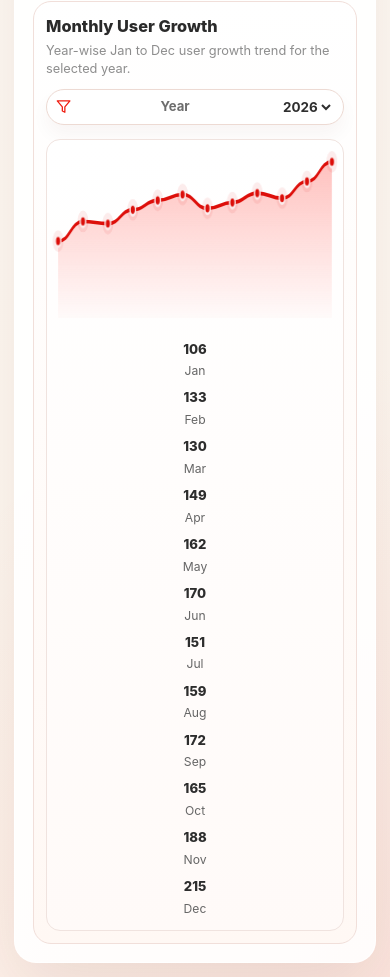
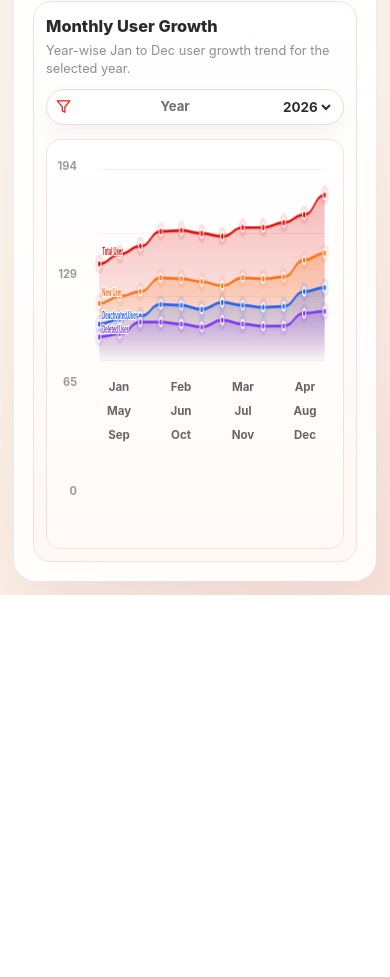
Before and after one commit to alamin71/brad-dashboard, a React (Vite) app: page /admin/dashboard in a window 390 px wide. Shown: the part 1213-2190 px from the top of the page. After the commit the page ends 1808 px from the top, so only its background shows below. Built offline with nearby package versions, Linux system fonts and the light colour scheme.

Commit message:
home animaion chart add

```diff
--- a/src/App.css
+++ b/src/App.css
@@ -1013,16 +1013,18 @@
 .dashboard-overview-chart__plot {
   margin-top: 14px;
   position: relative;
-  min-height: 330px;
+  min-height: 360px;
   border-radius: 14px;
   border: 1px solid #f0e3df;
   background: linear-gradient(180deg, #fff 0%, #fffaf8 100%);
   overflow: hidden;
+  padding: 10px 12px 12px;
 }
 
 .dashboard-overview-chart__svg {
-  width: 100%;
-  height: 220px;
+  width: calc(100% - 44px);
+  margin-left: 44px;
+  height: 250px;
   display: block;
   overflow: visible;
 }
@@ -1032,7 +1034,6 @@
 }
 
 .dashboard-overview-chart__area {
-  fill: url(#overviewLineGradient);
   opacity: 0;
   animation: dashboardChartFadeIn 0.4s ease forwards;
   animation-delay: 0.15s;
@@ -1040,8 +1041,7 @@
 
 .dashboard-overview-chart__line {
   fill: none;
-  stroke: #dd0f0a;
-  stroke-width: 4;
+  stroke-width: 3;
   stroke-linecap: round;
   stroke-linejoin: round;
   stroke-dasharray: 900;
@@ -1049,34 +1049,85 @@
   animation: dashboardLineDraw 1.15s ease forwards;
 }
 
+.dashboard-overview-chart__grid-line {
+  stroke: #f2e8e4;
+  stroke-width: 1;
+}
+
+.dashboard-overview-chart__y-axis {
+  position: absolute;
+  top: 18px;
+  left: 0;
+  bottom: 48px;
+  width: 44px;
+  display: flex;
+  flex-direction: column;
+  justify-content: space-between;
+  align-items: flex-end;
+  padding-right: 8px;
+}
+
+.dashboard-overview-chart__y-axis span {
+  color: #9b9b9b;
+  font-size: 0.69rem;
+  font-weight: 700;
+}
+
 .dashboard-overview-chart__node {
-  fill: #dd0f0a;
   stroke: #fff;
-  stroke-width: 3;
+  stroke-width: 2.5;
   opacity: 0;
   transform-box: fill-box;
   transform-origin: center;
   animation: dashboardNodePop 0.45s ease forwards;
+  cursor: pointer;
 }
 
 .dashboard-overview-chart__node-ring {
-  fill: rgba(221, 15, 10, 0.08);
   opacity: 0;
   transform-box: fill-box;
   transform-origin: center;
   animation: dashboardNodeRing 0.45s ease forwards;
 }
 
+.dashboard-overview-chart__series-label {
+  font-size: 11px;
+  font-weight: 700;
+  paint-order: stroke;
+  stroke: #fff;
+  stroke-width: 3px;
+}
+
+.dashboard-overview-chart__tooltip {
+  position: absolute;
+  transform: translate(-50%, -110%);
+  z-index: 3;
+  min-width: 128px;
+  border: 1px solid;
+  border-radius: 10px;
+  background: #fff;
+  box-shadow: 0 14px 28px rgba(31, 20, 16, 0.16);
+  padding: 8px 10px;
+  display: grid;
+  gap: 2px;
+  pointer-events: none;
+}
+
+.dashboard-overview-chart__tooltip strong {
+  font-size: 0.75rem;
+}
+
+.dashboard-overview-chart__tooltip span {
+  color: #676767;
+  font-size: 0.72rem;
+}
+
 .dashboard-overview-chart__labels {
   display: grid;
-  grid-template-columns: repeat(4, minmax(0, 1fr));
-  gap: 12px;
-  padding: 0 8px 14px;
-}
-
-.dashboard-overview-chart__label-group {
-  display: grid;
+  grid-template-columns: repeat(12, minmax(0, 1fr));
   gap: 4px;
+  margin-left: 44px;
+  padding: 0 2px;
   text-align: center;
 }
 
@@ -1088,7 +1139,8 @@
 
 .dashboard-overview-chart__label {
   color: #666;
-  font-size: 0.76rem;
+  font-size: 0.72rem;
+  font-weight: 700;
   line-height: 1.25;
 }
 
@@ -1960,11 +2012,11 @@
   }
 
   .dashboard-overview-chart__plot {
-    min-height: 360px;
+    min-height: 380px;
   }
 
   .dashboard-overview-chart__labels {
-    grid-template-columns: repeat(4, minmax(0, 1fr));
+    grid-template-columns: repeat(6, minmax(0, 1fr));
     gap: 10px;
   }
 
@@ -2047,15 +2099,24 @@
   }
 
   .dashboard-overview-chart__plot {
-    min-height: 300px;
+    min-height: 410px;
+    padding: 10px;
   }
 
   .dashboard-overview-chart__svg {
-    height: 200px;
+    width: calc(100% - 34px);
+    margin-left: 34px;
+    height: 230px;
+  }
+
+  .dashboard-overview-chart__y-axis {
+    width: 34px;
+    padding-right: 4px;
   }
 
   .dashboard-overview-chart__labels {
-    grid-template-columns: 1fr;
+    margin-left: 34px;
+    grid-template-columns: repeat(4, minmax(0, 1fr));
   }
 
   .dashboard-overview-chart__header {
--- a/src/pages/admin/AdminDashboardPage.tsx
+++ b/src/pages/admin/AdminDashboardPage.tsx
@@ -1,9 +1,31 @@
 import { useMemo, useState } from "react";
 import { FiFilter } from "react-icons/fi";
+
+type MetricKey = "totalUser" | "newUser" | "deactivatedUser" | "deletedUser";
 
 type MonthlyPoint = {
   month: string;
   value: number;
+  x: number;
+  y: number;
+};
+
+type HoveredPoint = {
+  month: string;
+  metricLabel: string;
+  value: number;
+  color: string;
+  leftPercent: number;
+  topPercent: number;
+};
+
+type YearSeries = Record<MetricKey, number[]>;
+
+type MetricConfig = {
+  key: MetricKey;
+  label: string;
+  color: string;
+  fillColor: string;
 };
 
 const monthLabels = [
@@ -21,26 +43,63 @@ const monthLabels = [
   "Dec",
 ];
 
-const buildMonthlySeries = (seed: number): MonthlyPoint[] => {
-  return monthLabels.map((month, index) => {
-    const seasonalWave = Math.sin((index / 11) * Math.PI * 2) * 18;
-    const trend = index * 9;
-    const noise = ((seed + index * 17) % 13) * 2;
+const metricConfigs: MetricConfig[] = [
+  {
+    key: "totalUser",
+    label: "Total User",
+    color: "#dd0f0a",
+    fillColor: "rgba(221, 15, 10, 0.12)",
+  },
+  {
+    key: "newUser",
+    label: "New User",
+    color: "#f97316",
+    fillColor: "rgba(249, 115, 22, 0.12)",
+  },
+  {
+    key: "deactivatedUser",
+    label: "Deactivated User",
+    color: "#2563eb",
+    fillColor: "rgba(37, 99, 235, 0.12)",
+  },
+  {
+    key: "deletedUser",
+    label: "Deleted User",
+    color: "#7c3aed",
+    fillColor: "rgba(124, 58, 237, 0.12)",
+  },
+];
 
+const buildMetricSeries = (
+  seed: number,
+  base: number,
+  trend: number,
+  amplitude: number,
+) => {
+  return monthLabels.map((_, index) => {
+    const wave = Math.sin((index / 11) * Math.PI * 2) * amplitude;
+    const variation = ((seed + index * 19) % 11) - 5;
+
+    return Math.max(8, Math.round(base + index * trend + wave + variation));
+  });
+};
+
+const buildYearSeries = (seed: number): YearSeries => {
   return {
-      month,
-      value: Math.max(18, Math.round(seed + trend + seasonalWave + noise)),
+    totalUser: buildMetricSeries(seed + 11, 95, 6.4, 12),
+    newUser: buildMetricSeries(seed + 21, 56, 4.6, 10),
+    deactivatedUser: buildMetricSeries(seed + 31, 36, 3.4, 8),
+    deletedUser: buildMetricSeries(seed + 41, 24, 2.4, 6),
   };
-  });
 };
 
 const runningYear = new Date().getFullYear();
 
-const yearSeriesMap: Record<number, MonthlyPoint[]> = {
-  [runningYear]: buildMonthlySeries(96),
-  [runningYear - 1]: buildMonthlySeries(74),
-  [runningYear - 2]: buildMonthlySeries(54),
-  [runningYear - 3]: buildMonthlySeries(62),
+const yearSeriesMap: Record<number, YearSeries> = {
+  [runningYear]: buildYearSeries(96),
+  [runningYear - 1]: buildYearSeries(74),
+  [runningYear - 2]: buildYearSeries(54),
+  [runningYear - 3]: buildYearSeries(62),
 };
 
 const getAvailableYears = () => {
@@ -78,6 +137,21 @@ const buildSmoothPath = (points: Array<{ x: number; y: number }>) => {
   return path.join(" ");
 };
 
+const buildAreaPath = (
+  path: string,
+  points: Array<{ x: number; y: number }>,
+  chartHeight: number,
+  chartPadding: number,
+) => {
+  if (!points.length) {
+    return "";
+  }
+
+  const lastPoint = points[points.length - 1];
+  const firstPoint = points[0];
+  return `${path} L ${lastPoint.x} ${chartHeight - chartPadding} L ${firstPoint.x} ${chartHeight - chartPadding} Z`;
+};
+
 function AdminDashboardPage() {
   const [selectedYear, setSelectedYear] = useState(() => {
     return yearSeriesMap[runningYear] ? runningYear : getAvailableYears()[0];
@@ -107,27 +181,74 @@ function AdminDashboardPage() {
   ];
 
   const yearOptions = useMemo(() => getAvailableYears(), []);
-  const monthlySeries =
+  const selectedYearSeries =
     yearSeriesMap[selectedYear] ?? yearSeriesMap[runningYear];
-  const maxValue = Math.max(...monthlySeries.map((item) => item.value));
+  const allValues = metricConfigs.flatMap(
+    (config) => selectedYearSeries[config.key],
+  );
+  const maxValue = Math.max(...allValues);
+  const minValue = Math.min(...allValues);
+  const yRangePadding = Math.max(10, Math.round((maxValue - minValue) * 0.18));
+  const domainMax = maxValue + yRangePadding;
+  const domainMin = Math.max(0, minValue - yRangePadding);
   const chartWidth = 640;
-  const chartHeight = 220;
-  const chartPadding = 24;
-  const chartPoints = monthlySeries.map((item, index) => {
+  const chartHeight = 260;
+  const chartPadding = 22;
+  const [hoveredPoint, setHoveredPoint] = useState<HoveredPoint | null>(null);
+
+  const yTicks = Array.from({ length: 4 }, (_, index) => {
+    const ratio = index / 3;
+    return Math.round(domainMax - ratio * (domainMax - domainMin));
+  });
+
+  const toY = (value: number) => {
+    const safeRange = Math.max(1, domainMax - domainMin);
+    const normalized = (value - domainMin) / safeRange;
+
+    return (
+      chartHeight - chartPadding - normalized * (chartHeight - chartPadding * 2)
+    );
+  };
+
+  const pointsByMetric = metricConfigs.map((config) => {
+    const points: MonthlyPoint[] = monthLabels.map((month, index) => {
+      const value = selectedYearSeries[config.key][index];
       const x =
         chartPadding +
-      (index * (chartWidth - chartPadding * 2)) / (monthlySeries.length - 1);
-    const y =
-      chartHeight -
-      chartPadding -
-      (item.value / maxValue) * (chartHeight - chartPadding * 2);
+        (index * (chartWidth - chartPadding * 2)) / (monthLabels.length - 1);
+      const y = toY(value);
 
-    return { ...item, x, y };
+      return {
+        month,
+        value,
+        x,
+        y,
+      };
     });
 
-  const linePath = buildSmoothPath(chartPoints);
+    return {
+      ...config,
+      points,
+      linePath: buildSmoothPath(points),
+      areaPath: buildAreaPath(
+        buildSmoothPath(points),
+        points,
+        chartHeight,
+        chartPadding,
+      ),
+    };
+  });
 
-  const pointAreaPath = `${linePath} L ${chartWidth - chartPadding} ${chartHeight - chartPadding} L ${chartPadding} ${chartHeight - chartPadding} Z`;
+  const handlePointHover = (point: MonthlyPoint, metric: MetricConfig) => {
+    setHoveredPoint({
+      month: point.month,
+      metricLabel: metric.label,
+      value: point.value,
+      color: metric.color,
+      leftPercent: (point.x / chartWidth) * 100,
+      topPercent: (point.y / chartHeight) * 100,
+    });
+  };
 
   return (
     <section className="dashboard-hero dashboard-hero--wide">
@@ -192,68 +313,142 @@ function AdminDashboardPage() {
         <div
           className="dashboard-overview-chart__plot dashboard-overview-chart__plot--line"
           role="img"
-          aria-label="Overview data line chart"
+          aria-label="Monthly multi-metric growth line chart"
+          onMouseLeave={() => setHoveredPoint(null)}
         >
+          <div className="dashboard-overview-chart__y-axis" aria-hidden="true">
+            {yTicks.map((tick) => (
+              <span key={tick}>{tick}</span>
+            ))}
+          </div>
+
           <svg
             className="dashboard-overview-chart__svg"
             viewBox={`0 0 ${chartWidth} ${chartHeight}`}
             preserveAspectRatio="none"
           >
             <defs>
+              {pointsByMetric.map((metric, index) => (
                 <linearGradient
-                id="overviewLineGradient"
+                  key={`${metric.key}-gradient`}
+                  id={`overviewLineGradient-${index}`}
                   x1="0"
                   y1="0"
                   x2="0"
                   y2="1"
                 >
-                <stop offset="0%" stopColor="#ff4f47" stopOpacity="0.35" />
-                <stop offset="100%" stopColor="#ff4f47" stopOpacity="0.02" />
+                  <stop
+                    offset="0%"
+                    stopColor={metric.color}
+                    stopOpacity="0.28"
+                  />
+                  <stop
+                    offset="100%"
+                    stopColor={metric.color}
+                    stopOpacity="0.01"
+                  />
                 </linearGradient>
+              ))}
             </defs>
 
+            {yTicks.map((tick) => {
+              const y = toY(tick);
+
+              return (
+                <line
+                  key={`grid-${tick}`}
+                  className="dashboard-overview-chart__grid-line"
+                  x1={chartPadding}
+                  x2={chartWidth - chartPadding}
+                  y1={y}
+                  y2={y}
+                />
+              );
+            })}
+
+            {pointsByMetric.map((metric, metricIndex) => (
+              <g key={`${metric.key}-series`}>
                 <path
                   className="dashboard-overview-chart__area"
-              d={pointAreaPath}
+                  d={metric.areaPath}
+                  style={{
+                    fill: `url(#overviewLineGradient-${metricIndex})`,
+                    animationDelay: `${metricIndex * 0.08}s`,
+                  }}
                 />
-            <path className="dashboard-overview-chart__line" d={linePath} />
+                <path
+                  className="dashboard-overview-chart__line"
+                  d={metric.linePath}
+                  style={{
+                    stroke: metric.color,
+                    animationDelay: `${metricIndex * 0.08}s`,
+                  }}
+                />
 
-            {chartPoints.map((point, index) => (
+                {metric.points.map((point, index) => (
                   <g
-                key={`${point.month}-point`}
+                    key={`${metric.key}-${point.month}`}
                     className="dashboard-overview-chart__node-group"
                   >
+                    <circle
+                      className="dashboard-overview-chart__node-ring"
+                      cx={point.x}
+                      cy={point.y}
+                      r="11"
+                      style={{
+                        fill: metric.fillColor,
+                        animationDelay: `${metricIndex * 0.08 + index * 0.04}s`,
+                      }}
+                    />
                     <circle
                       className="dashboard-overview-chart__node"
                       cx={point.x}
                       cy={point.y}
-                  r="6"
-                  style={{ animationDelay: `${index * 0.12}s` }}
+                      r="4.5"
+                      style={{
+                        fill: metric.color,
+                        animationDelay: `${metricIndex * 0.08 + index * 0.04}s`,
+                      }}
+                      onMouseEnter={() => handlePointHover(point, metric)}
+                      onMouseMove={() => handlePointHover(point, metric)}
                     />
-                <circle
-                  className="dashboard-overview-chart__node-ring"
-                  cx={point.x}
-                  cy={point.y}
-                  r="12"
-                  style={{ animationDelay: `${index * 0.12}s` }}
-                />
+                  </g>
+                ))}
+
+                <text
+                  className="dashboard-overview-chart__series-label"
+                  x={metric.points[0].x + 8}
+                  y={metric.points[0].y - (10 - metricIndex * 2)}
+                  fill={metric.color}
+                >
+                  {metric.label}
+                </text>
               </g>
             ))}
           </svg>
 
+          {hoveredPoint ? (
+            <div
+              className="dashboard-overview-chart__tooltip"
+              style={{
+                left: `${hoveredPoint.leftPercent}%`,
+                top: `${Math.max(8, hoveredPoint.topPercent - 12)}%`,
+                borderColor: hoveredPoint.color,
+              }}
+            >
+              <strong style={{ color: hoveredPoint.color }}>
+                {hoveredPoint.metricLabel}
+              </strong>
+              <span>{hoveredPoint.month}</span>
+              <span>Count: {hoveredPoint.value}</span>
+            </div>
+          ) : null}
+
           <div className="dashboard-overview-chart__labels">
-            {chartPoints.map((point) => (
-              <div
-                className="dashboard-overview-chart__label-group"
-                key={point.month}
-              >
-                <span className="dashboard-overview-chart__value">
-                  {point.value}
+            {monthLabels.map((month) => (
+              <span className="dashboard-overview-chart__label" key={month}>
+                {month}
               </span>
-                <span className="dashboard-overview-chart__label">
-                  {point.month}
-                </span>
-              </div>
             ))}
           </div>
         </div>
```
Lines whose indentation alone changed are shown as unchanged.
